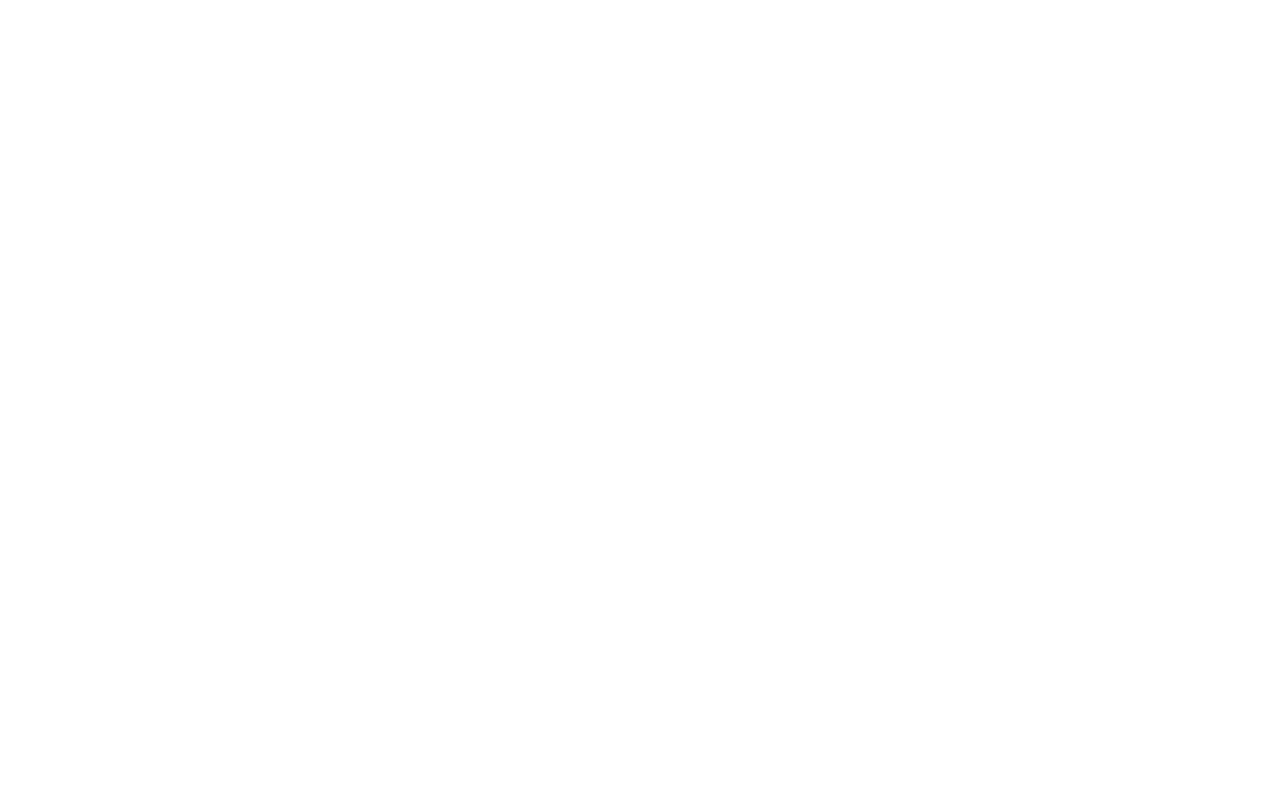
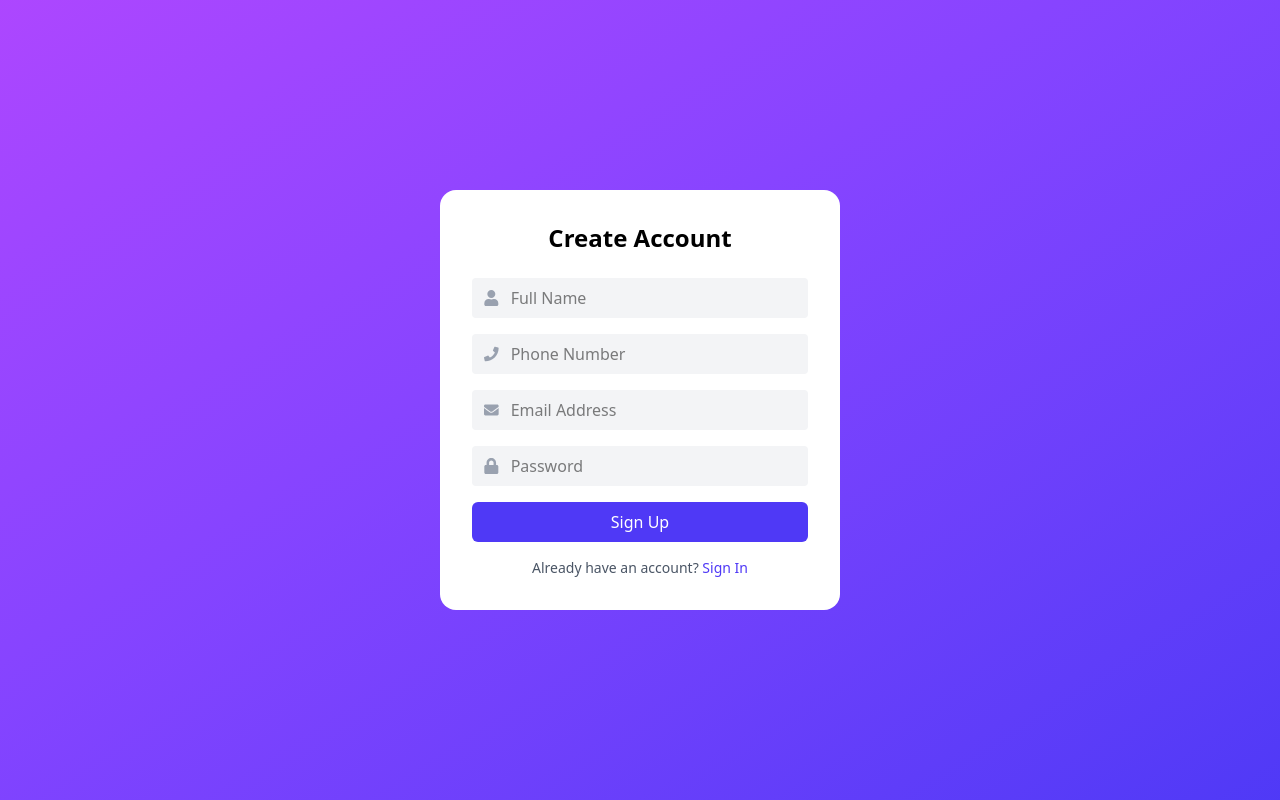
Before and after one commit to devoleper-samreen/Car-Rental, a React (Vite) app in the folder Frontend/: page /signup in a window 1280 px wide. Before the commit this address had no page. Built offline with nearby package versions, Linux system fonts and the light colour scheme.

Commit message:
feat: add user authentication pages and integrate routing in App component

```diff
--- a/Frontend/src/App.jsx
+++ b/Frontend/src/App.jsx
@@ -2,6 +2,8 @@ import { BrowserRouter as Router, Routes, Route } from 'react-router-dom'
 import Home from './pages/Home'
 import './App.css'
 import CarList from './pages/CarList'
+import UserSignup from './pages/UserSignup'
+import UserLogin from './pages/UserLogin'
 
 function App() {
 
@@ -10,6 +12,8 @@ function App() {
       <Router>
         <Routes>
           <Route path='/' element={<Home />} />
+          <Route path='/login' element={<UserLogin />} />
+          <Route path='/signup' element={<UserSignup />} />
           <Route path='/list' element={<CarList />} />
         </Routes>
       </Router>
--- a/Frontend/src/componenets/searchHeader.jsx
+++ b/Frontend/src/componenets/searchHeader.jsx
@@ -1,12 +1,13 @@
 import React from 'react'
 import { IoSearch } from "react-icons/io5";
+import { Link } from 'react-router-dom';
 
 function searchHeader() {
     return (
         <div className='max-w-[1100px] mx-auto h-24 bg-white flex items-center p-4 justify-between'>
 
             <div>
-                <p className='text-3xl font-bold text-[#4F3CF7]'>RidezOn</p>
+                <Link to='/' className='text-3xl font-bold text-[#4F3CF7]'>RidezOn</Link>
             </div>
 
             <div className='flex items-center gap-2 border-[2px] border-[#eaf0f7] px-6 py-2 rounded-full w-[400px]'>
--- a/Frontend/src/pages/Home.jsx
+++ b/Frontend/src/pages/Home.jsx
@@ -10,8 +10,13 @@ import { FaCalendarAlt } from "react-icons/fa";
 import { BiSupport } from "react-icons/bi";
 import { AiFillSafetyCertificate } from "react-icons/ai";
 import { FaArrowRight } from "react-icons/fa6";
+import { FaUserShield } from 'react-icons/fa';
+import { useState } from "react";
+import { Link } from "react-router-dom";
+
 
 function Home() {
+    const [showDropdown, setShowDropdown] = useState(false);
 
     const cars = [
         {
@@ -47,10 +52,30 @@ function Home() {
                 {/* Dark overlay */}
                 <div className="absolute inset-0 bg-black opacity-50"></div>
 
-                <div class="relative w-[100%] flex justify-end p-6">
-                    <button class="flex items-center gap-2 px-6 py-3 bg-white/10 backdrop-blur-md rounded-full text-white hover:bg-white/20 transition-all duration-300 shadow-lg">
-                        <FaUser />
-                        <span class="font-semibold">Login</span></button>
+                {/* Login Button + Dropdown */}
+                <div className="relative w-full flex justify-end p-6 z-20">
+                    <div className="relative">
+                        <button
+                            onClick={() => setShowDropdown(!showDropdown)}
+                            className="flex items-center gap-2 px-6 py-3 bg-white/10 backdrop-blur-md rounded-full text-white hover:bg-white/20 transition-all duration-300 shadow-lg"
+                        >
+                            <FaUser />
+                            <span className="font-semibold">Login</span>
+                        </button>
+
+                        {showDropdown && (
+                            <div className="absolute right-0 mt-2 w-48 bg-white text-black rounded-xl shadow-lg py-2 space-y-2 z-30">
+                                <Link to="/login" className="flex items-center gap-2 px-4 py-2 hover:bg-gray-100 w-full">
+                                    <FaUser className="text-[#4F39F6]" />
+                                    User Login
+                                </Link>
+                                <Link to="/admin/login" className="flex items-center gap-2 px-4 py-2 hover:bg-gray-100 w-full">
+                                    <FaUserShield className="text-[#4F39F6]" />
+                                    Admin Login
+                                </Link>
+                            </div>
+                        )}
+                    </div>
                 </div>
 
                 {/* Text Content */}
@@ -151,7 +176,7 @@ function Home() {
                             Get started with our easy booking process and experience the best in car rentals.
                         </p>
 
-                        <a class="inline-flex items-center px-8 py-4 bg-white text-gray-900 rounded-full font-semibold text-lg hover:bg-gray-100 transition-all duration-300 transform hover:scale-105 shadow-lg" href="/cars" data-discover="true">
+                        <a className="inline-flex items-center px-8 py-4 bg-white text-gray-900 rounded-full font-semibold text-lg hover:bg-gray-100 transition-all duration-300 transform hover:scale-105 shadow-lg" href="/list" data-discover="true">
                             Book Now <FaArrowRight className="ml-2 font-extrabold" />
                         </a>
                     </div>
--- /dev/null
+++ b/Frontend/src/pages/UserLogin.jsx
@@ -0,0 +1,28 @@
+import { FaEnvelope, FaLock } from "react-icons/fa";
+import { Link } from "react-router-dom";
+
+const SignIn = () => {
+    return (
+        <div className="flex justify-center items-center min-h-screen bg-gradient-to-br from-purple-500 to-indigo-600">
+            <div className="bg-white p-8 rounded-2xl w-[400px]">
+                <h2 className="text-2xl font-bold text-center mb-6">Welcome Back</h2>
+                <form className="space-y-4">
+                    <div className="flex items-center bg-gray-100 rounded px-3 py-2">
+                        <FaEnvelope className="text-gray-400 mr-3" />
+                        <input type="email" placeholder="Email Address" className="bg-transparent w-full outline-none" />
+                    </div>
+                    <div className="flex items-center bg-gray-100 rounded px-3 py-2">
+                        <FaLock className="text-gray-400 mr-3" />
+                        <input type="password" placeholder="Password" className="bg-transparent w-full outline-none" />
+                    </div>
+                    <button className="w-full bg-indigo-600 text-white py-2 rounded-md hover:bg-indigo-700 transition cursor-pointer">Sign In</button>
+                </form>
+                <p className="text-center text-sm mt-4 text-gray-600">
+                    Don’t have an account? <Link to="/signup" className="text-indigo-600 hover:underline">Sign Up</Link>
+                </p>
+            </div>
+        </div>
+    );
+};
+
+export default SignIn;
--- /dev/null
+++ b/Frontend/src/pages/UserSignup.jsx
@@ -0,0 +1,36 @@
+import { FaUser, FaPhone, FaEnvelope, FaLock } from "react-icons/fa";
+import { Link } from "react-router-dom";
+
+const UserSignUp = () => {
+    return (
+        <div className="flex justify-center items-center min-h-screen bg-gradient-to-br from-purple-500 to-indigo-600">
+            <div className="bg-white p-8 rounded-2xl w-[400px]">
+                <h2 className="text-2xl font-bold text-center mb-6">Create Account</h2>
+                <form className="space-y-4">
+                    <div className="flex items-center bg-gray-100 rounded px-3 py-2">
+                        <FaUser className="text-gray-400 mr-3" />
+                        <input type="text" placeholder="Full Name" className="bg-transparent w-full outline-none" />
+                    </div>
+                    <div className="flex items-center bg-gray-100 rounded px-3 py-2">
+                        <FaPhone className="text-gray-400 mr-3" />
+                        <input type="tel" placeholder="Phone Number" className="bg-transparent w-full outline-none" />
+                    </div>
+                    <div className="flex items-center bg-gray-100 rounded px-3 py-2">
+                        <FaEnvelope className="text-gray-400 mr-3" />
+                        <input type="email" placeholder="Email Address" className="bg-transparent w-full outline-none" />
+                    </div>
+                    <div className="flex items-center bg-gray-100 rounded px-3 py-2">
+                        <FaLock className="text-gray-400 mr-3" />
+                        <input type="password" placeholder="Password" className="bg-transparent w-full outline-none" />
+                    </div>
+                    <button className="w-full bg-indigo-600 text-white py-2 rounded-md hover:bg-indigo-700 transition cursor-pointer">Sign Up</button>
+                </form>
+                <p className="text-center text-sm mt-4 text-gray-600">
+                    Already have an account? <Link to="/login" className="text-indigo-600 hover:underline">Sign In</Link>
+                </p>
+            </div>
+        </div>
+    );
+};
+
+export default UserSignUp;
```
